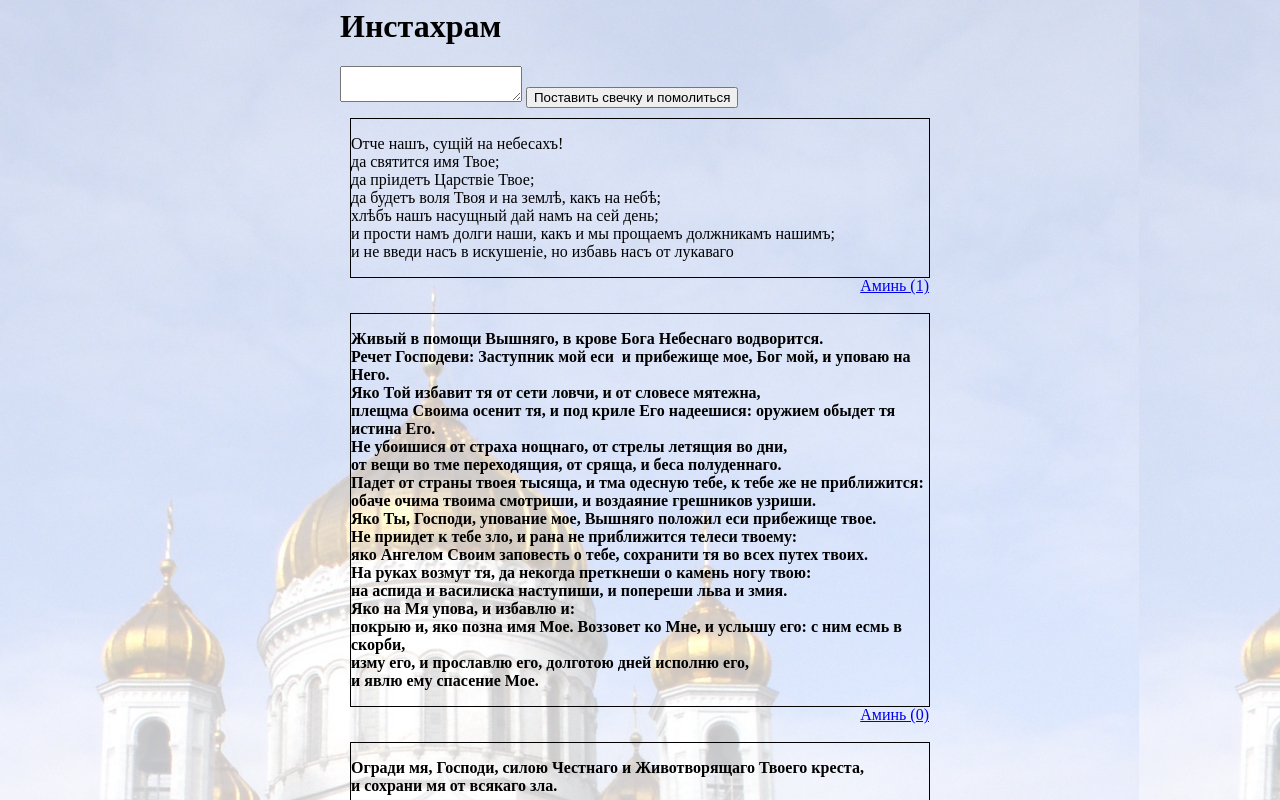
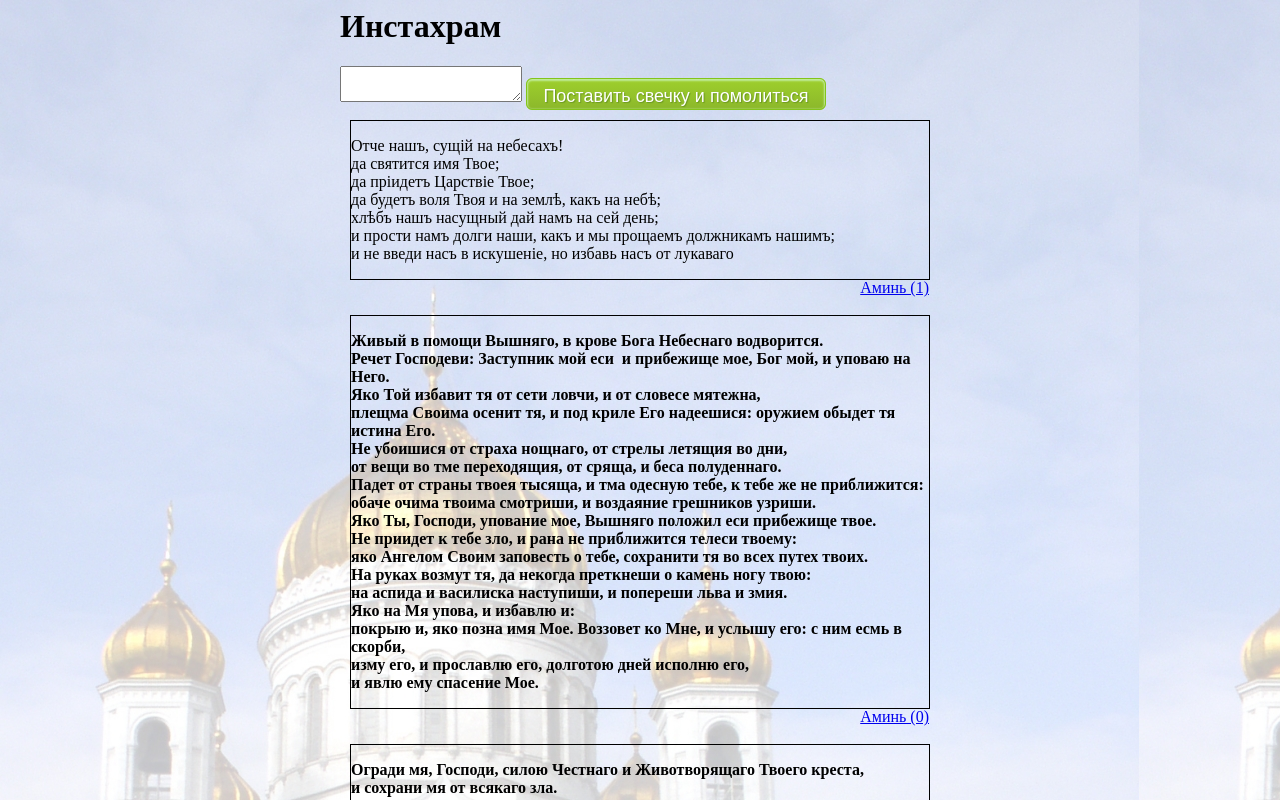
Before and after one commit to Ivajkin/Instahram, a PHP site: page / in a window 1280 px wide. Run offline with PHP 8.4, Linux system fonts and the light colour scheme; data comes from the database, SQL or seed files in the repository; some libraries are stand-ins or nearby versions.

Commit message:
Stilized pray button added

```diff
--- a/index.php
+++ b/index.php
@@ -11,7 +11,7 @@
 
 	<div class="post">
 		<textarea></textarea>
-		<button>Поставить свечку и помолиться</button>
+		<button class="pray_button">Поставить свечку и помолиться</button>
 	</div>
 
 	<div class="prays">
```
